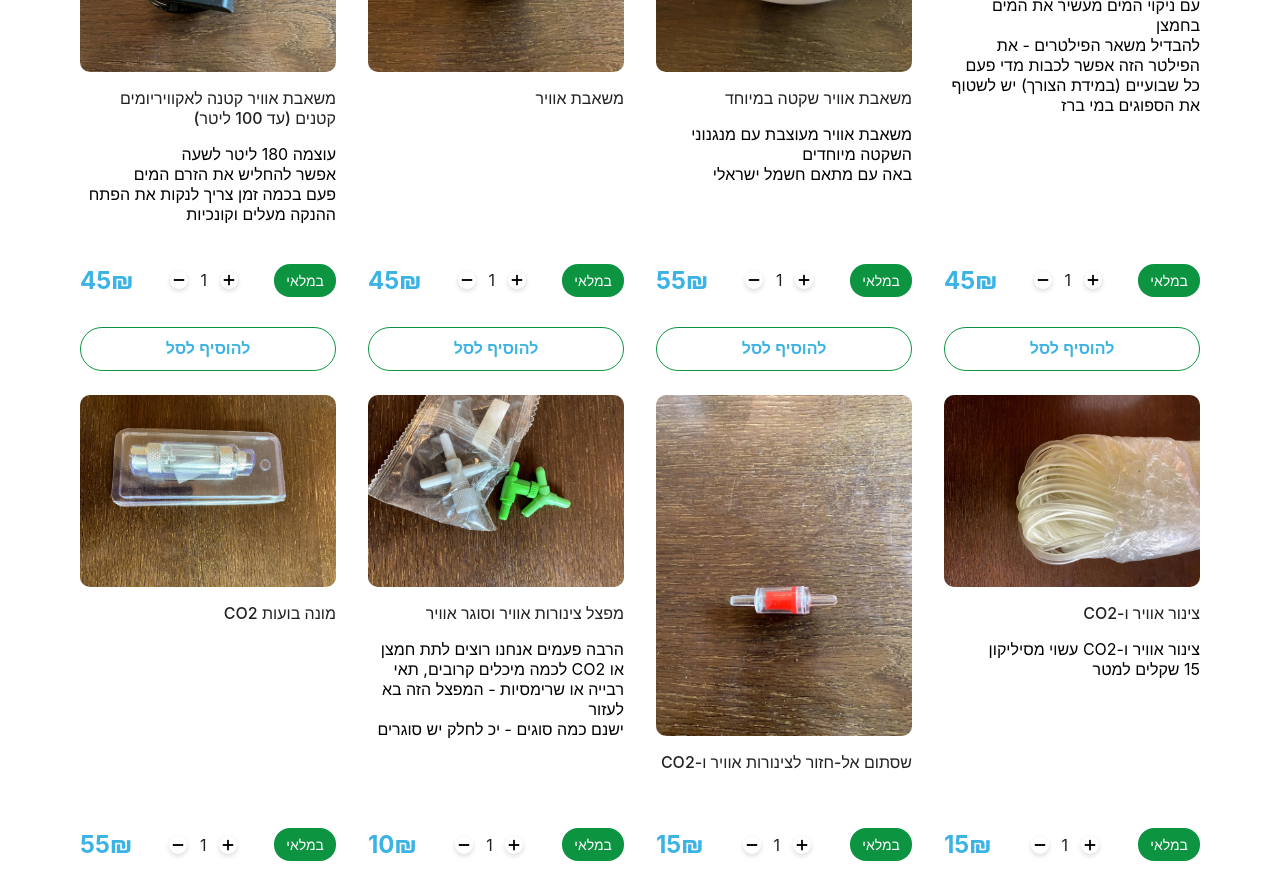
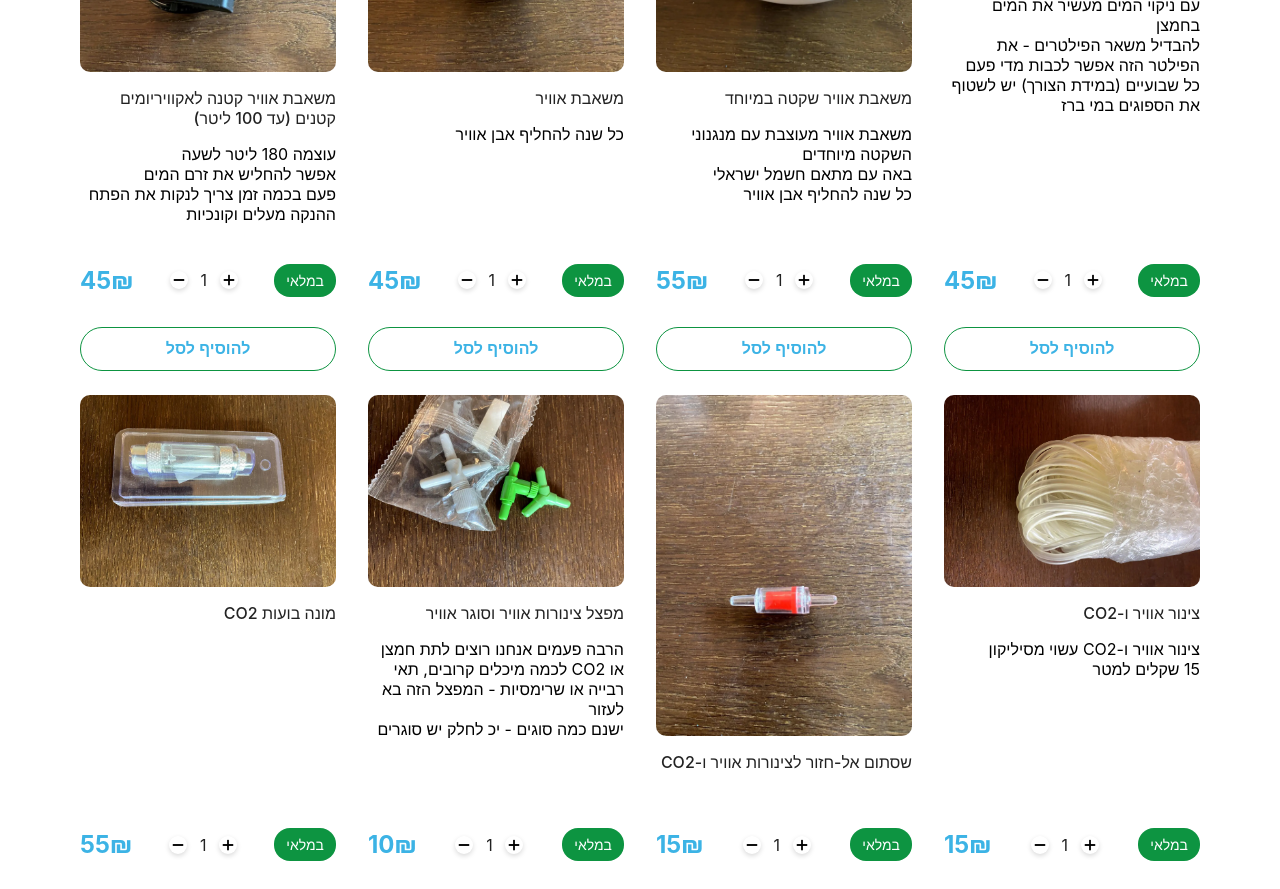
Before and after one commit to Doc999tor/AquaPlants, a React app: page / in a window 1280 px wide. Shown: the part 7420-8309 px from the top of the page. Built offline with nearby package versions, Linux system fonts and the light colour scheme.

Commit message:
texts-update

```diff
--- a/public/config.js
+++ b/public/config.js
@@ -281,7 +281,7 @@ const config = {
             id: 'air-pump-big',
             name: 'משאבת אוויר שקטה במיוחד',
             photo: ['air-pump-big'],
-            description: 'משאבת אוויר מעוצבת עם מנגנוני השקטה מיוחדים\nבאה עם מתאם חשמל ישראלי',
+            description: 'משאבת אוויר מעוצבת עם מנגנוני השקטה מיוחדים\nבאה עם מתאם חשמל ישראלי\nכל שנה להחליף אבן אוויר',
             price: 55,
             discount_price: 55,
             qty_stock: 1 // 0 is not in stock
@@ -290,7 +290,7 @@ const config = {
             id: 'air-pump-small',
             name: 'משאבת אוויר',
             photo: ['air-pump-small'],
-            description: '',
+            description: 'כל שנה להחליף אבן אוויר',
             price: 45,
             discount_price: 45,
             qty_stock: 2 // 0 is not in stock
@@ -299,7 +299,7 @@ const config = {
             id: 'pump',
             name: 'משאבת אוויר קטנה לאקוויריומים קטנים (עד 100 ליטר)',
             photo: ['pump'],
-            description: 'עוצמה 180 ליטר לשעה\nאפשר להחליש את הזרם המים\nפעם בכמה זמן צריך לנקות את הפתח ההנקה מעלים וקונכיות',
+            description: 'עוצמה 180 ליטר לשעה\nאפשר להחליש את זרם המים\nפעם בכמה זמן צריך לנקות את הפתח ההנקה מעלים וקונכיות',
             price: 45,
             discount_price: 45,
             qty_stock: 2 // 0 is not in stock
```
Also changed, not shown: 2 other files (tests, documents, lock files or other folders).
